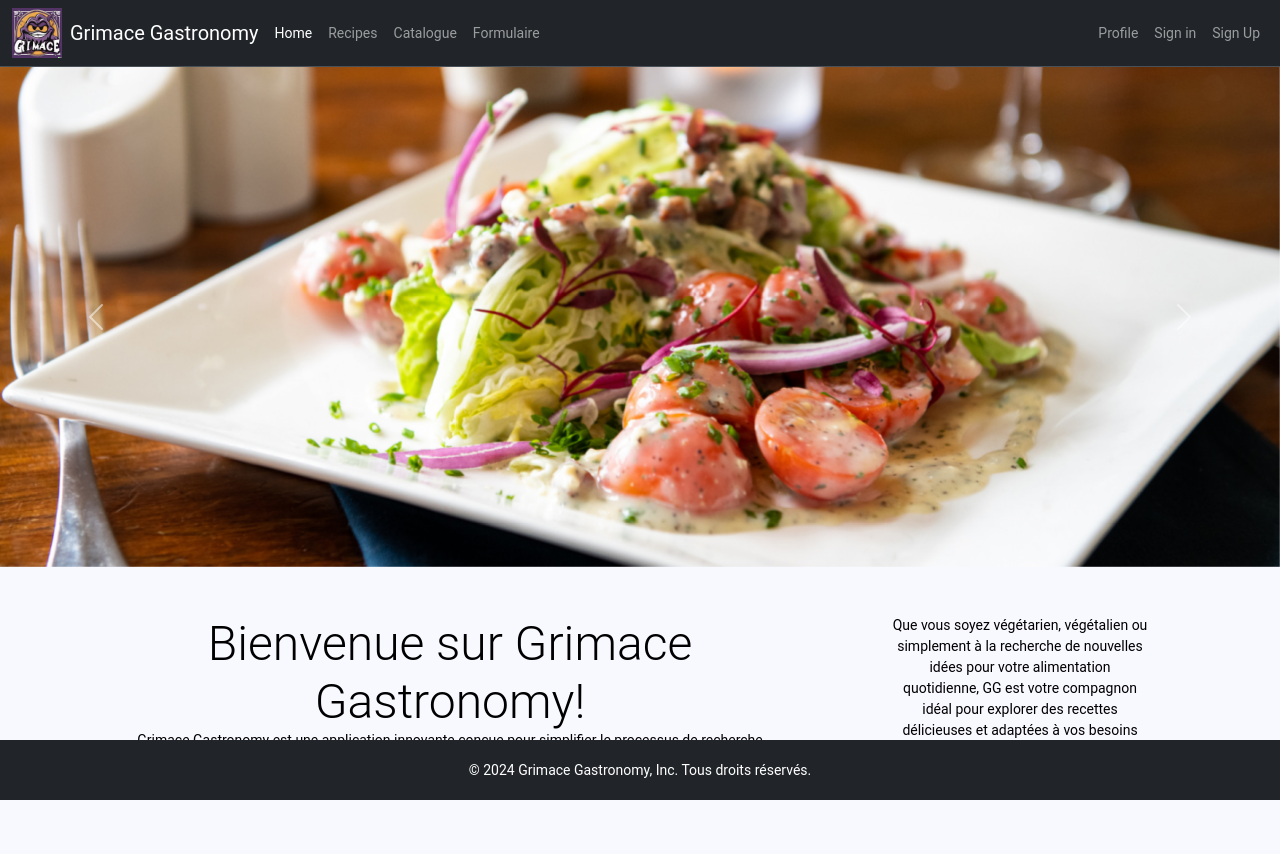
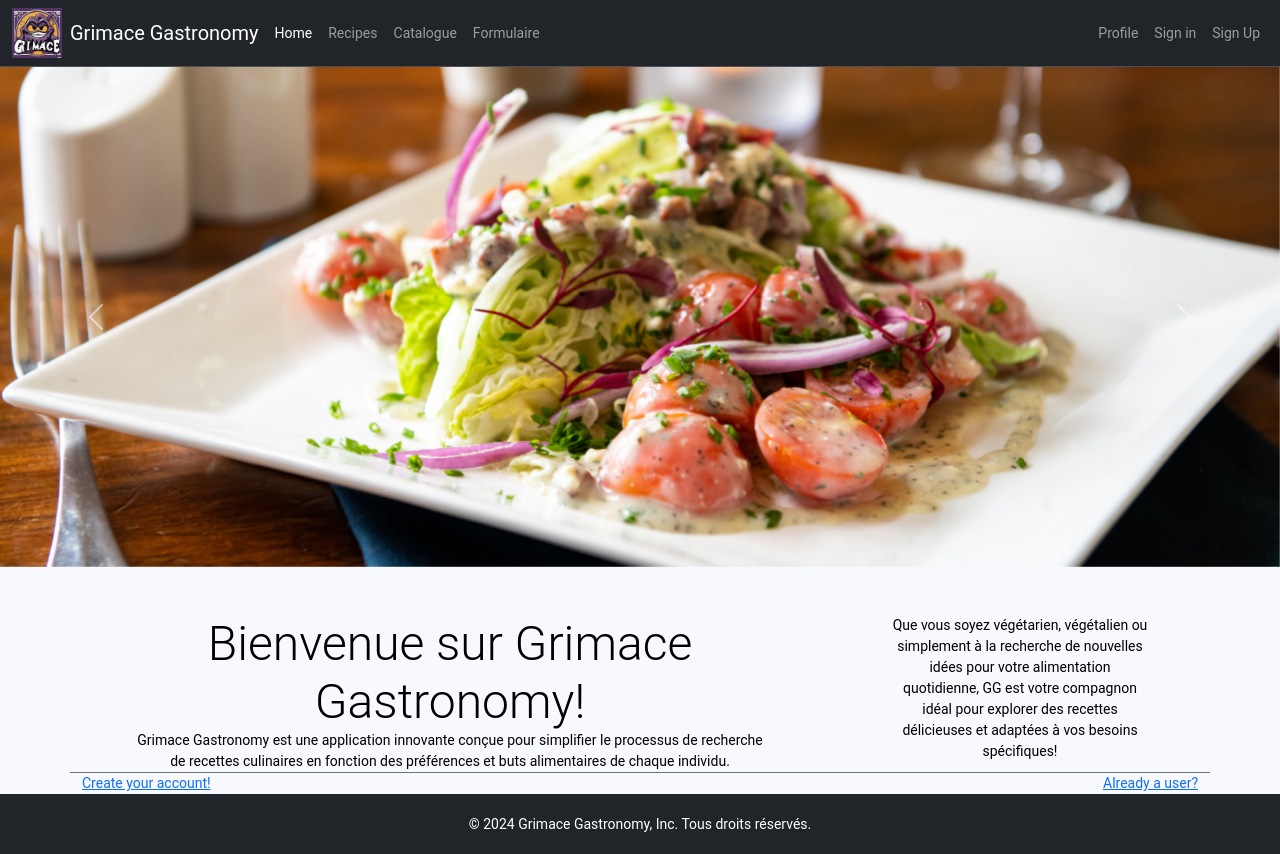
Before and after one commit to 2060485/ProjetReact, a React (Create React App) app in the folder frontend/: page / in a window 1280 px wide. Before the commit the page ends 819 px from the top, so only its background shows below. Built offline with nearby package versions, Linux system fonts and the light colour scheme; the HTML template or start-up script is replaced by a standard one.

Commit message:
fixing footer for good

```diff
--- a/frontend/src/App.css
+++ b/frontend/src/App.css
@@ -1,10 +1,4 @@
-.container{
-  padding-bottom: 25px;
-  border: 2px solid black;
+.App{
+    display: flex;
+    flex-direction: column;
 }
-
-.signup{
-  display: inline-block;
-
-
-}
--- a/frontend/src/App.js
+++ b/frontend/src/App.js
@@ -16,25 +16,27 @@ import FormTest from "./components/FormTest";
 
 function App() {
   return (
-    <BrowserRouter>
-      <Nav />
+    <div className='App'>
+      <BrowserRouter>
+        <Nav />
         <Routes>
           <Route path='/' element={<Home />} />
           <Route path='/contact' element={<Home />} />
           <Route path='/about' element={<Home />} />
           <Route path='/profile' element={<Profile />} />
           <Route path='/recipes' element={<Recipes />} />
-          <Route path='/catalogue'element={<Catalogue/>} />
+          <Route path='/catalogue' element={<Catalogue />} />
           <Route path='/signIn' element={<SignIn />} />
           <Route path='/signUp' element={<SignUp />} />
           <Route path='/resetPassword' element={<ResetPassword />} />
-          <Route path="*" element={<NotFound/>} />
-          <Route path="/addClts" element={<AddClient/>} />
-          <Route path="/listClts" element={<ListClient/>} />
-          <Route path="/formtest" element={<FormTest/>} />
+          <Route path="*" element={<NotFound />} />
+          <Route path="/addClts" element={<AddClient />} />
+          <Route path="/listClts" element={<ListClient />} />
+          <Route path="/formtest" element={<FormTest />} />
         </Routes>
-      <Footer />
-    </BrowserRouter>
+        <Footer />
+      </BrowserRouter>
+    </div>
   );
 }
 
--- a/frontend/src/components/footer.css
+++ b/frontend/src/components/footer.css
@@ -1,8 +1,5 @@
 .footer {
-    position: fixed;
-    width: 100%;
-    bottom: 0;
-    height: 60px; /* Set the fixed height of the footer here */
-    line-height: 44px; /* Vertically center the text there */
+    height: 60px;
+    line-height: 44px;
 
 }
```
Also changed, not shown: frontend/src/components/signUp.css (line endings or trailing spaces).
